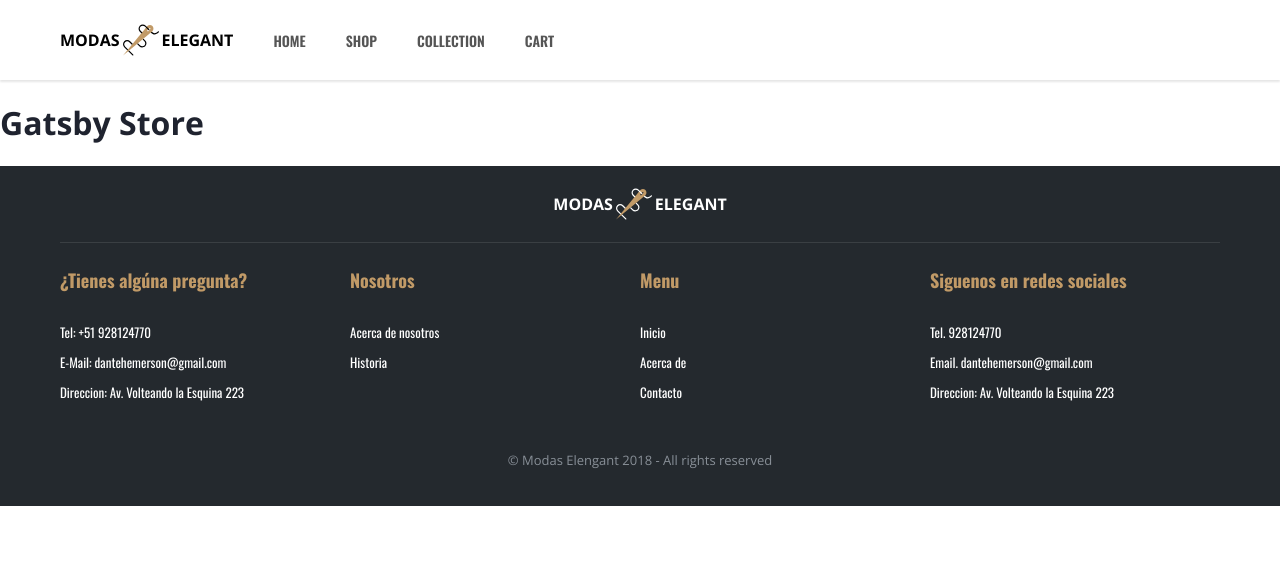
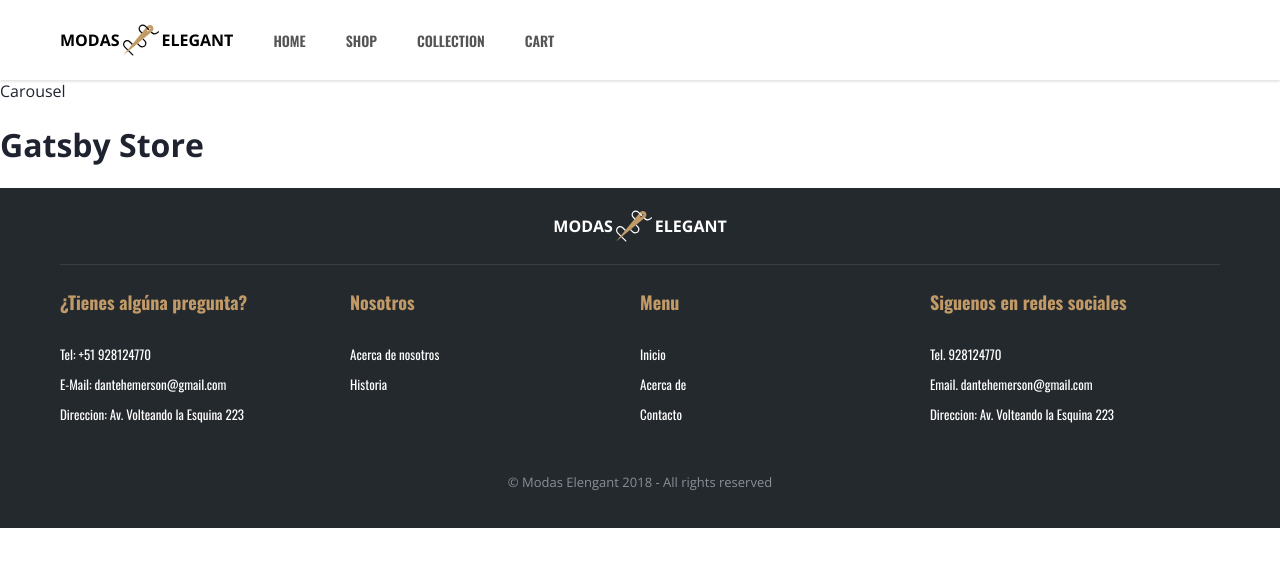
Before and after one commit to dantecalderon/store, a Gatsby site: page / in a window 1280 px wide. Built offline with nearby package versions, Linux system fonts and the light colour scheme; Gatsby itself is replaced by a stand-in of ours.

Commit message:
Install carousel styles

```diff
--- a/package.json
+++ b/package.json
@@ -19,6 +19,7 @@
     "react-dom": "^16.5.1",
     "react-helmet": "^5.2.0",
     "react-slick": "^0.23.1",
+    "slick-carousel": "^1.8.1",
     "styled-components": "^3.4.9"
   }
 }
--- /dev/null
+++ b/src/components/HomeCarousel/HomeCarousel.js
@@ -0,0 +1,10 @@
+import React from 'react'
+import styled from 'styled-components'
+
+
+export default props => (
+
+	<div>
+		Carousel
+	</div>
+)
--- /dev/null
+++ b/src/components/HomeCarousel/index.js
@@ -0,0 +1,3 @@
+import HomeCarousel from './HomeCarousel'
+
+export default HomeCarousel
--- a/src/pages/index.js
+++ b/src/pages/index.js
@@ -2,9 +2,11 @@ import React from 'react'
 
 import Footer from '../components/Footer'
 import Layout from '../components/Layouts/Default'
+import Carousel from '../components/HomeCarousel'
 
 export default () => (
 	<Layout>
+		<Carousel/>
 		<h1>Gatsby Store</h1>
 		<Footer/>
 	</Layout>
```
Also changed, not shown: 1 other file.
